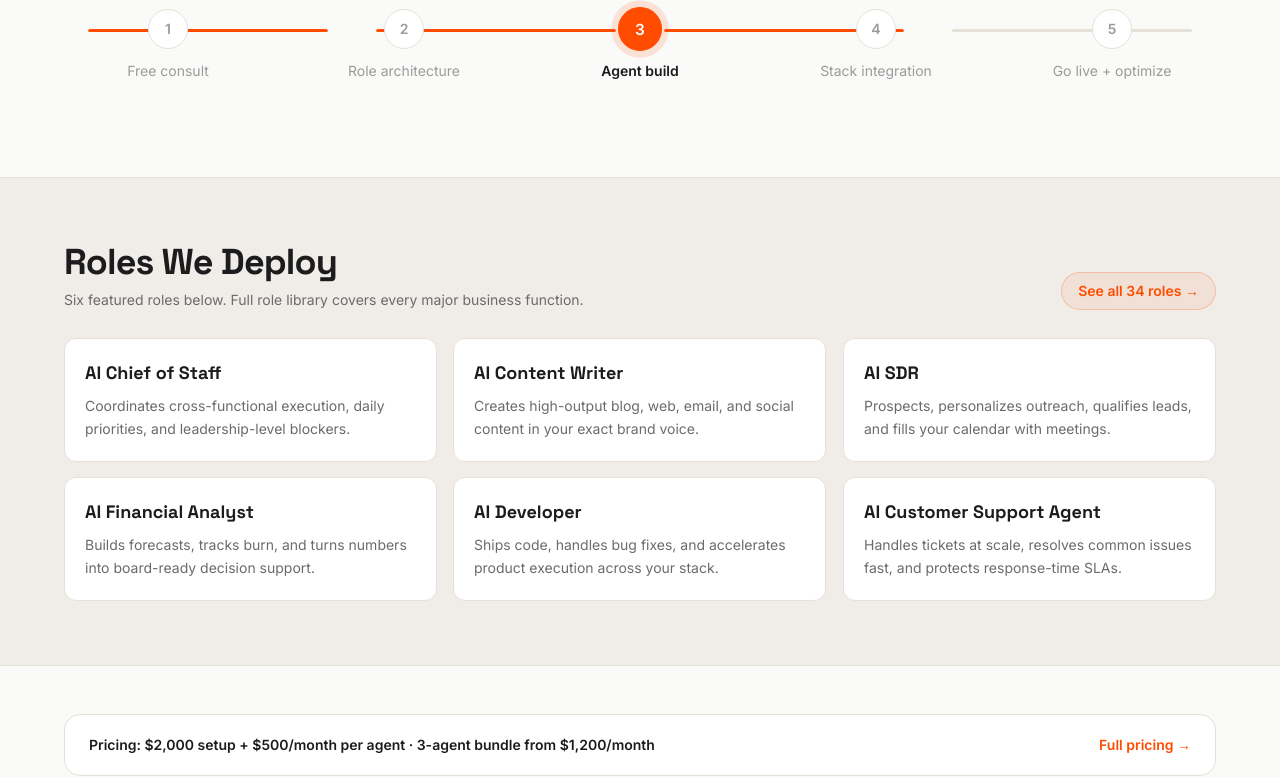
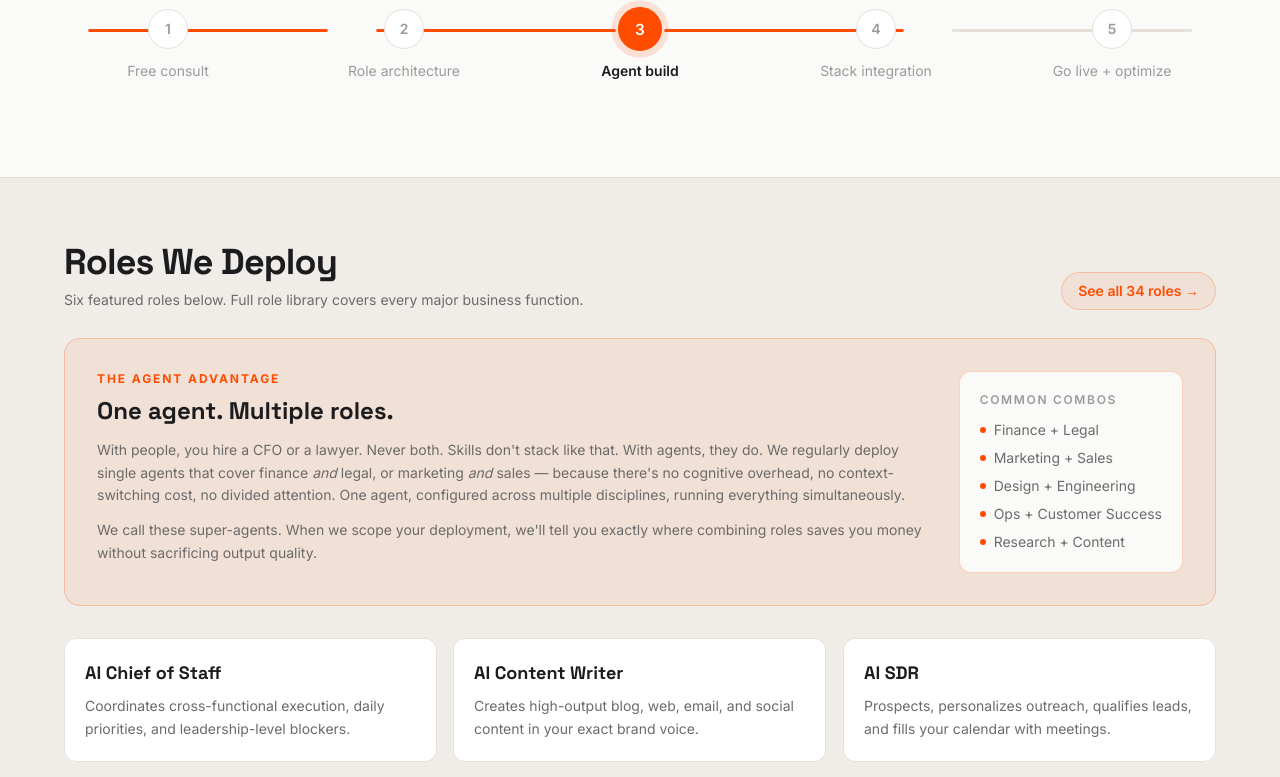
Before and after one commit to 1MORLAP/aiordie-website, a Next.js app: page / in a window 1280 px wide. Shown: the part 6553-7330 px from the top of the page. Built offline with nearby package versions, Linux system fonts and the light colour scheme.

Commit message:
feat: super-agent callout in Roles section — one agent multiple roles, common combos

```diff
--- a/app/page.tsx
+++ b/app/page.tsx
@@ -637,6 +637,45 @@ export default function Home() {
               See all 34 roles →
             </Link>
           </div>
+
+          {/* Super-agent callout */}
+          <div className="mb-8 rounded-2xl border border-[var(--accent-border)] bg-[var(--accent-subtle)] p-6 md:p-8">
+            <div className="flex flex-wrap items-start gap-5">
+              <div className="flex-1 min-w-[240px]">
+                <p className="text-xs font-bold uppercase tracking-[0.16em] text-[var(--accent)]">The agent advantage</p>
+                <h3 className="font-space-grotesk mt-2 text-xl font-bold text-[var(--text-primary)] md:text-2xl">
+                  One agent. Multiple roles.
+                </h3>
+                <p className="mt-3 text-sm leading-relaxed text-[var(--text-secondary)]">
+                  With people, you hire a CFO or a lawyer. Never both. Skills don&apos;t stack like that.
+                  With agents, they do. We regularly deploy single agents that cover finance <em>and</em> legal,
+                  or marketing <em>and</em> sales — because there&apos;s no cognitive overhead, no context-switching cost,
+                  no divided attention. One agent, configured across multiple disciplines, running everything simultaneously.
+                </p>
+                <p className="mt-3 text-sm leading-relaxed text-[var(--text-secondary)]">
+                  We call these super-agents. When we scope your deployment, we&apos;ll tell you exactly
+                  where combining roles saves you money without sacrificing output quality.
+                </p>
+              </div>
+              <div className="shrink-0 rounded-xl border border-[var(--accent-border)] bg-[var(--bg)] p-5 min-w-[180px]">
+                <p className="text-xs font-semibold uppercase tracking-[0.14em] text-[var(--text-muted)]">Common combos</p>
+                <ul className="mt-3 space-y-2 text-sm text-[var(--text-secondary)]">
+                  {[
+                    "Finance + Legal",
+                    "Marketing + Sales",
+                    "Design + Engineering",
+                    "Ops + Customer Success",
+                    "Research + Content",
+                  ].map((combo) => (
+                    <li key={combo} className="flex items-center gap-2">
+                      <span className="h-1.5 w-1.5 shrink-0 rounded-full bg-[var(--accent)]" />
+                      {combo}
+                    </li>
+                  ))}
+                </ul>
+              </div>
+            </div>
+          </div>
           <div className="grid gap-4 md:grid-cols-2 lg:grid-cols-3">
             {featuredRoles.map((role, idx) => (
               <ScrollReveal key={role.name} delayMs={idx * 60}>
```
